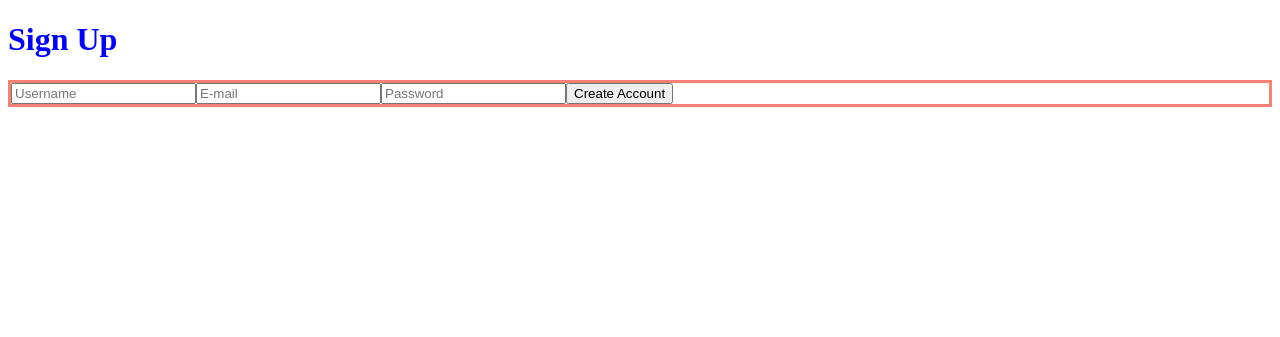
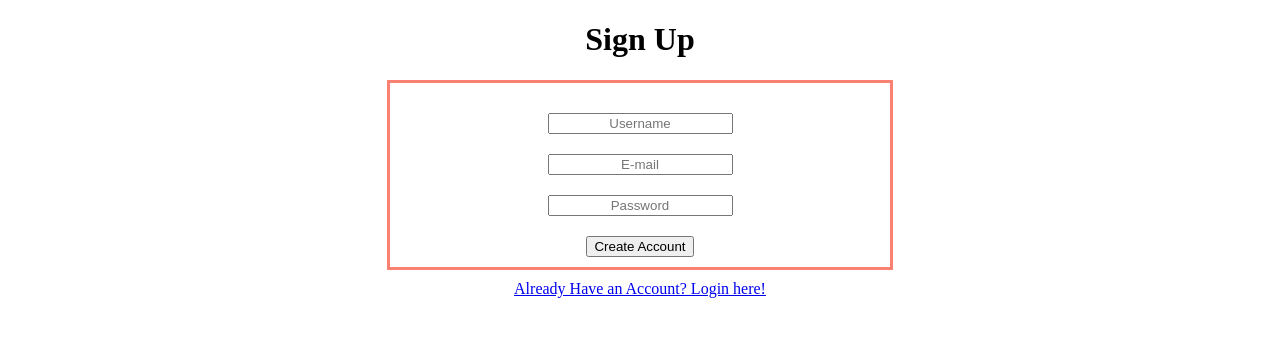
Before and after one commit to nasjones/my_games, a Flask app: page /signup in a window 1280 px wide. Shown: the top 337 px of the page. Run offline with Flask 2, Linux system fonts and the light colour scheme.

Commit message:
user routes done, anon html added, integrity error handling updated

```diff
--- a/app.py
+++ b/app.py
@@ -1,16 +1,17 @@
 from flask import Flask, render_template, redirect, flash, jsonify, request, session, g, url_for
-from models import User, Likes, Games, connect_db, db
+from models import User, Likes, Games, connect_db, db, reset_db
 from forms import LoginForm, SignUpForm
 from sqlalchemy.exc import IntegrityError
+from error_handling import integrityhandling
 import os
 
 app = Flask(__name__)
 
 
 app.config['SQLALCHEMY_DATABASE_URI'] = (
-    os.environ.get('DATABSE_URL', 'postgres///my_game'))
+    os.environ.get('DATABSE_URL', 'postgresql:///my_games'))
 app.config['SQLALCHEMY_TRACK_MODIFICATIONS'] = False
-app.config['SQLALCHEMY_ECHO'] = False
+app.config['SQLALCHEMY_ECHO'] = True
 app.config['DEBUG_TB_INTERCEPT_REDIRECTS'] = True
 app.config['SECRET_KEY'] = os.environ.get('SECRET_KEY', "it's a secret")
 
@@ -26,10 +27,6 @@ def add_user_to_g():
     else:
         g.user = None
 
-    if not g.user and request.endpoint not in ['login', 'signup', 'home']:
-        flash("You must be logged in to view this page so either login or signup.")
-        return redirect(url_for('login'))
-
 
 def user_login(user):
     """Adds the user to the session"""
@@ -41,12 +38,17 @@ def user_logout():
         del session[USER_KEY]
 
 
-@app.route('/')
+@ app.route('/')
 def home():
+    if not g.user:
+        return(render_template('anon-home.html'))
+    print(g.user.user_likes)
+    # if (g.user.user_likes):
+
     return(render_template('home.html'))
 
 
-@app.route('/login', methods=['GET', 'POST'])
+@ app.route('/login', methods=['GET', 'POST'])
 def login():
     form = LoginForm()
 
@@ -55,7 +57,7 @@ def login():
 
         if user:
             user_login(user)
-            flash(f"Hello, {user.username}!")
+            flash(f"Hello, {user.username}!", "success")
             return redirect('/')
 
         flash("Username or Password incorrect.")
@@ -63,7 +65,7 @@ def login():
     return render_template('login.html', form=form)
 
 
-@app.route('/signup', methods=['GET', 'POST'])
+@ app.route('/signup', methods=['GET', 'POST'])
 def signup():
     form = SignUpForm()
 
@@ -74,14 +76,23 @@ def signup():
                                form.password.data)
             db.session.commit()
 
-        except IntegrityError:
-            flash("Username already taken", 'danger')
-            return render_template('users/signup.html', form=form)
+        except IntegrityError as e:
+            flash(integrityhandling(e), 'danger')
+            return render_template('signup.html', form=form)
 
         user_login(user)
-        flash(f"Hello, {user.username}!")
+        flash(f"Hello, {user.username}!", "success")
         return redirect('/')
 
         flash("Username or Password incorrect.")
 
     return render_template('signup.html', form=form)
+
+
+@app.route('/logout', methods=['GET', 'POST'])
+def logout():
+    if request.method == 'POST':
+        user_logout()
+        flash("successfully logged out", "success")
+        return redirect('/')
+    return render_template("logout.html")
--- /dev/null
+++ b/error_handling.py
@@ -0,0 +1,4 @@
+def integrityhandling(err):
+    if 'email' in err._message():
+        return "Email already registered to an account."
+    return "Username already taken."
--- a/requirements.txt
+++ b/requirements.txt
@@ -1,14 +1,20 @@
 bcrypt==3.2.0
 cffi==1.14.6
 click==8.0.1
+dnspython==2.1.0
+email-validator==1.1.3
 Flask==2.0.1
 Flask-Bcrypt==0.7.1
 Flask-SQLAlchemy==2.5.1
+Flask-WTF==0.15.1
 greenlet==1.1.0
+idna==3.2
 itsdangerous==2.0.1
 Jinja2==3.0.1
 MarkupSafe==2.0.1
+psycopg2-binary==2.9.1
 pycparser==2.20
 six==1.16.0
 SQLAlchemy==1.4.22
 Werkzeug==2.0.1
+WTForms==2.3.3
--- /dev/null
+++ b/static/stylesheets/alerts.css
@@ -0,0 +1,16 @@
+.alert {
+	font-weight: bold;
+	font-size: larger;
+}
+
+.alert-success {
+	color: darkgreen;
+	background-color: lightgreen;
+	border: solid 2px darkgreen;
+}
+
+.alert-danger {
+	color: darkred;
+	background-color: rgb(207, 122, 122);
+	border: solid 2px red;
+}
--- a/static/stylesheets/forms.css
+++ b/static/stylesheets/forms.css
@@ -1,8 +1,9 @@
 #userForm {
-	display: flex;
 	border: 3px solid salmon;
+	margin: 0.625rem 30%;
+	padding: 0.625rem;
 }
 
-h1 {
-	color: blue;
+.field_wrap {
+	margin: 1.25rem;
 }
--- /dev/null
+++ b/static/stylesheets/styles.css
@@ -0,0 +1,6 @@
+* {
+	text-align: center;
+}
+#head-wrap {
+	text-align: end;
+}
--- a/templates/base.html
+++ b/templates/base.html
@@ -5,14 +5,25 @@
 		<meta http-equiv="X-UA-Compatible" content="IE=edge" />
 		<meta name="viewport" content="width=device-width, initial-scale=1.0" />
 		{%block title%} {%endblock%}
-		<!-- <link rel="stylesheet" href="../static/style.css"/> -->
+		<link
+			rel="stylesheet"
+			href="{{url_for('static', filename='stylesheets/forms.css')}}"
+		/>
+		<link
+			rel="stylesheet"
+			href="{{url_for('static', filename='stylesheets/alerts.css')}}"
+		/>
+		<link
+			rel="stylesheet"
+			href="{{url_for('static', filename='stylesheets/styles.css')}}"
+		/>
 		{%block links%} {%endblock%}
 	</head>
 	<body>
-		{% for category, message in get_flashed_messages(with_categories=True) %}
- 	 <!-- <div class="alert alert-{{ category }}">{{ message }}</div> -->
-	  <div>{{message}}</div>
-	  {%endfor%}
-		{%block content%} {%endblock%}
+		{% for category, message in get_flashed_messages(with_categories=True)
+		%}
+		<div class="alert alert-{{ category }}">{{ message }}</div>
+		<!-- <div>{{message}}</div> -->
+		{%endfor%} {%block content%} {%endblock%}
 	</body>
 </html>
--- a/templates/signup.html
+++ b/templates/signup.html
@@ -4,24 +4,26 @@
 <title>Sign Up</title>
 {%endblock%}
 <!-- Links block -->
-{%block links%}
-<link rel="stylesheet" href="{{url_for('static', filename='stylesheets/forms.css')}}"/> {%endblock%}
+{%block links%} {%endblock%}
 <!-- content block -->
 {%block content%}
 <h1>Sign Up</h1>
-<div id='formWrap'>
+
 <form method="POST" id="userForm">
 	{{ form.hidden_tag() }}
-
-    {% for field in form if field.widget.input_type != 'hidden' %}
+	<!--Loops through all fields that arent hidden  -->
+	{% for field in form if field.widget.input_type !='hidden' %}
+	<!-- Displays errors for each field -->
 	{% for error in field.errors %}
 	<span class="text-danger">{{ error }}</span>
 	{% endfor %}
+	<!-- Creates html field -->
+	<div class="field_wrap">
 		{{ field(placeholder=field.label.text, class="form-control") }}
+	</div>
 	{% endfor %}
 
 	<button class="btn btn-primary btn-block btn-lg">Create Account</button>
 </form>
-</div>
-
+<a href="/login">Already Have an Account? Login here!</a>
 {%endblock%}
```
Also changed, not shown: models.py (+5 -5 lines), templates/anon-home.html (added, +13 -0 lines), templates/home.html (+4 -4 lines), templates/login.html (+9 -6 lines), templates/logout.html (added, +14 -0 lines). Lines whose indentation alone changed are shown as unchanged.
